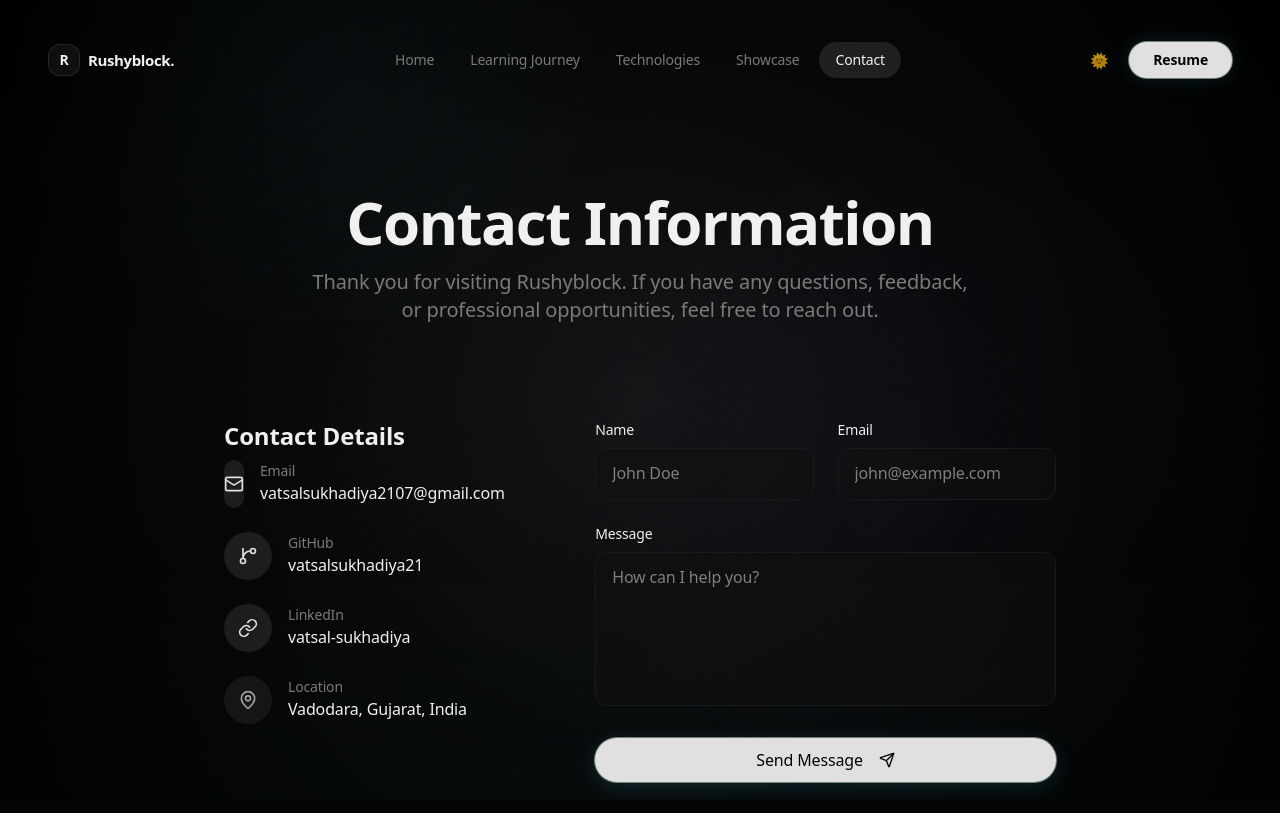
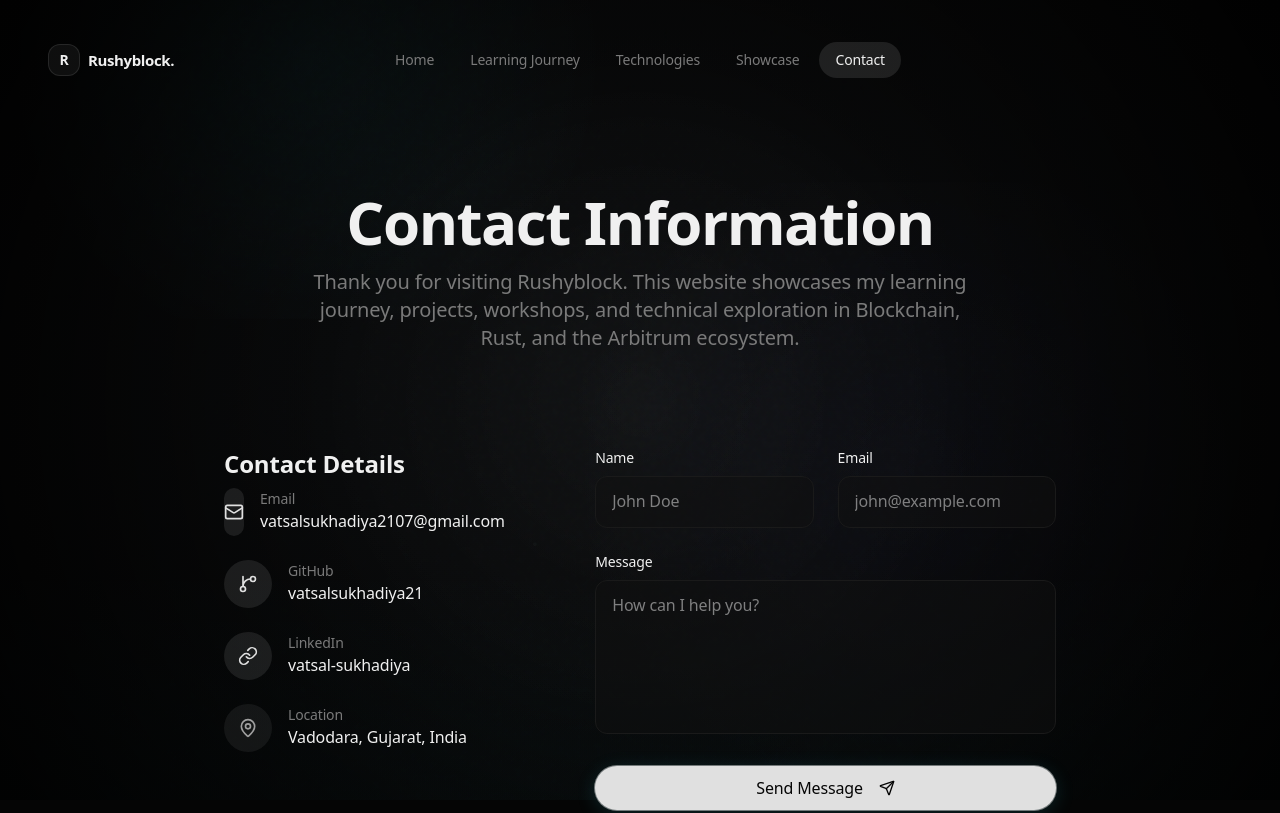
Before and after one commit to vatsalsukhadiya21/Rushyblock, a Next.js app: page /contact in a window 1280 px wide. Shown: the top 813 px of the page. Built offline with nearby package versions, Linux system fonts and the light colour scheme.

Commit message:
few changes in page 5

```diff
--- a/src/app/contact/page.tsx
+++ b/src/app/contact/page.tsx
@@ -13,7 +13,7 @@ export default function Contact() {
       <div className="container mx-auto px-6 py-24">
         <SectionHeading
           title="Contact Information"
-          subtitle="Thank you for visiting Rushyblock. If you have any questions, feedback, or professional opportunities, feel free to reach out."
+          subtitle="Thank you for visiting Rushyblock. This website showcases my learning journey, projects, workshops, and technical exploration in Blockchain, Rust, and the Arbitrum ecosystem."
         />
 
         <div className="max-w-4xl mx-auto mt-16 grid grid-cols-1 md:grid-cols-5 gap-8">
@@ -120,6 +120,9 @@ export default function Contact() {
                 <Button className="w-full mt-2 interactive">
                   Send Message <Send className="w-4 h-4 ml-2" />
                 </Button>
+                <p className="text-xs text-muted-foreground mt-2 text-center">
+                  Email functionality will be available soon.
+                </p>
               </form>
             </GlassCard>
           </motion.div>
--- a/src/components/layout/Navbar.tsx
+++ b/src/components/layout/Navbar.tsx
@@ -6,8 +6,6 @@ import { usePathname } from "next/navigation";
 import { motion, useScroll, useMotionValueEvent } from "framer-motion";
 import { cn } from "@/lib/utils";
 import { Menu, X, Code2 } from "lucide-react";
-import { useTheme } from "next-themes";
-import { Button } from "@/components/ui/Button";
 
 const navLinks = [
   { name: "Home", href: "/" },
@@ -22,7 +20,6 @@ export function Navbar() {
   const [isScrolled, setIsScrolled] = React.useState(false);
   const [isMobileMenuOpen, setIsMobileMenuOpen] = React.useState(false);
   const { scrollY } = useScroll();
-  const { theme, setTheme } = useTheme();
   const [mounted, setMounted] = React.useState(false);
 
   React.useEffect(() => {
@@ -105,25 +102,7 @@ export function Navbar() {
           })}
         </nav>
 
-        <div className="hidden md:flex items-center gap-3">
-          <button
-            onClick={() => setTheme(theme === "dark" ? "light" : "dark")}
-            className="w-9 h-9 rounded-full flex items-center justify-center hover:bg-white/10 transition-colors interactive"
-            aria-label="Toggle Theme"
-          >
-            <span className="text-[15px] opacity-70 hover:opacity-100 transition-opacity">
-              {mounted ? (theme === "dark" ? "🌞" : "🌙") : " "}
-            </span>
-          </button>
-
-          <Button
-            variant="primary"
-            size="sm"
-            className="interactive h-9 px-6 rounded-full text-sm font-semibold shadow-[0_0_20px_rgba(62,219,240,0.15)] hover:shadow-[0_0_25px_rgba(62,219,240,0.3)] transition-shadow"
-          >
-            Resume
-          </Button>
-        </div>
+        {/* Desktop elements removed */}
 
         {/* Mobile Toggle */}
         <button
@@ -156,20 +135,7 @@ export function Navbar() {
               {link.name}
             </Link>
           ))}
-          <div className="mt-2 pt-4 border-t border-white/10 flex items-center justify-between px-2">
-            <button
-              onClick={() => {
-                setTheme(theme === "dark" ? "light" : "dark");
-                setIsMobileMenuOpen(false);
-              }}
-              className="py-2 text-sm font-medium text-muted-foreground hover:text-foreground transition-colors"
-            >
-              Toggle Theme
-            </button>
-            <Button variant="primary" size="sm" className="rounded-full px-6">
-              Resume
-            </Button>
-          </div>
+          {/* Mobile elements removed */}
         </motion.div>
       )}
     </motion.header>
```
